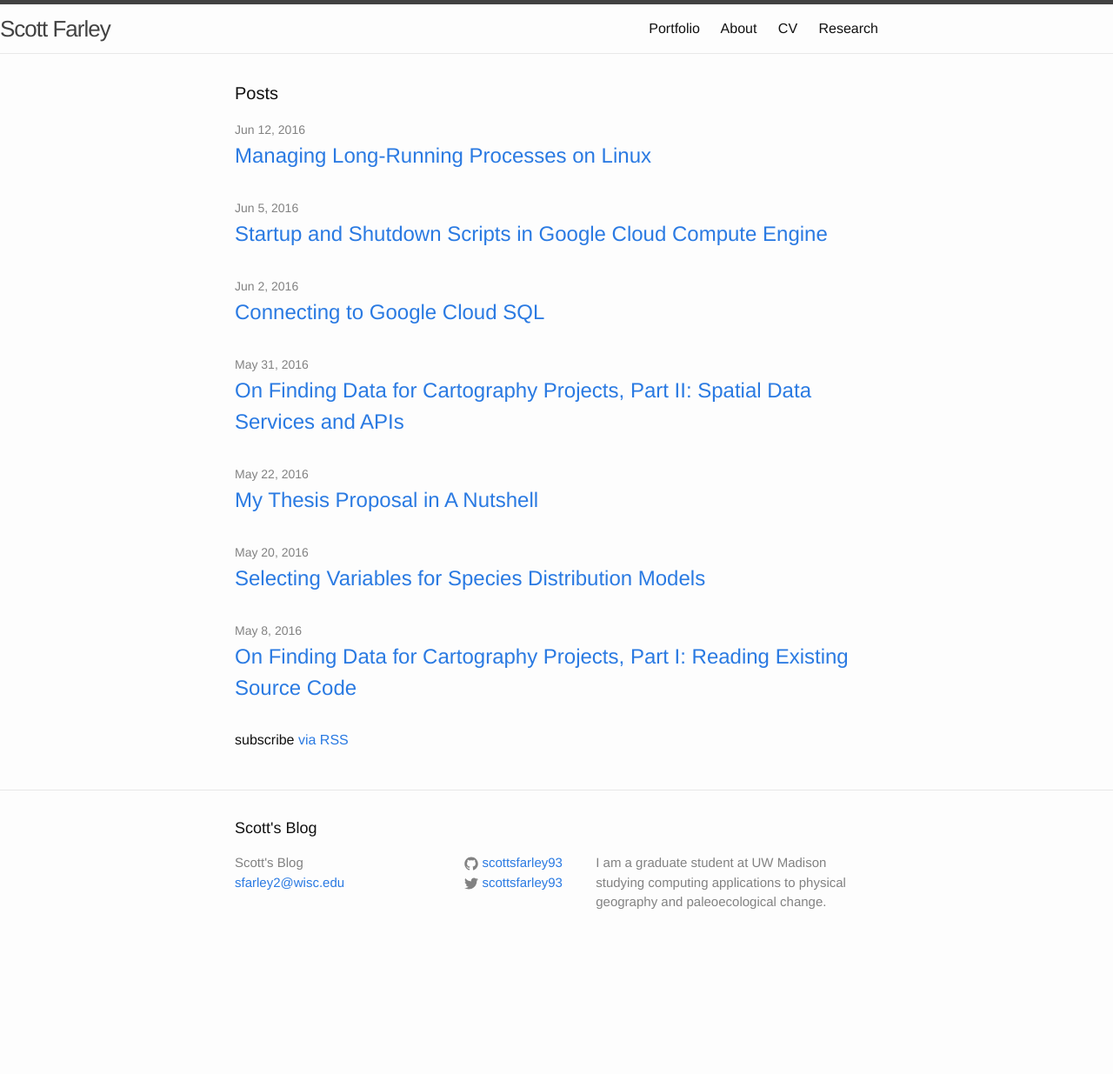
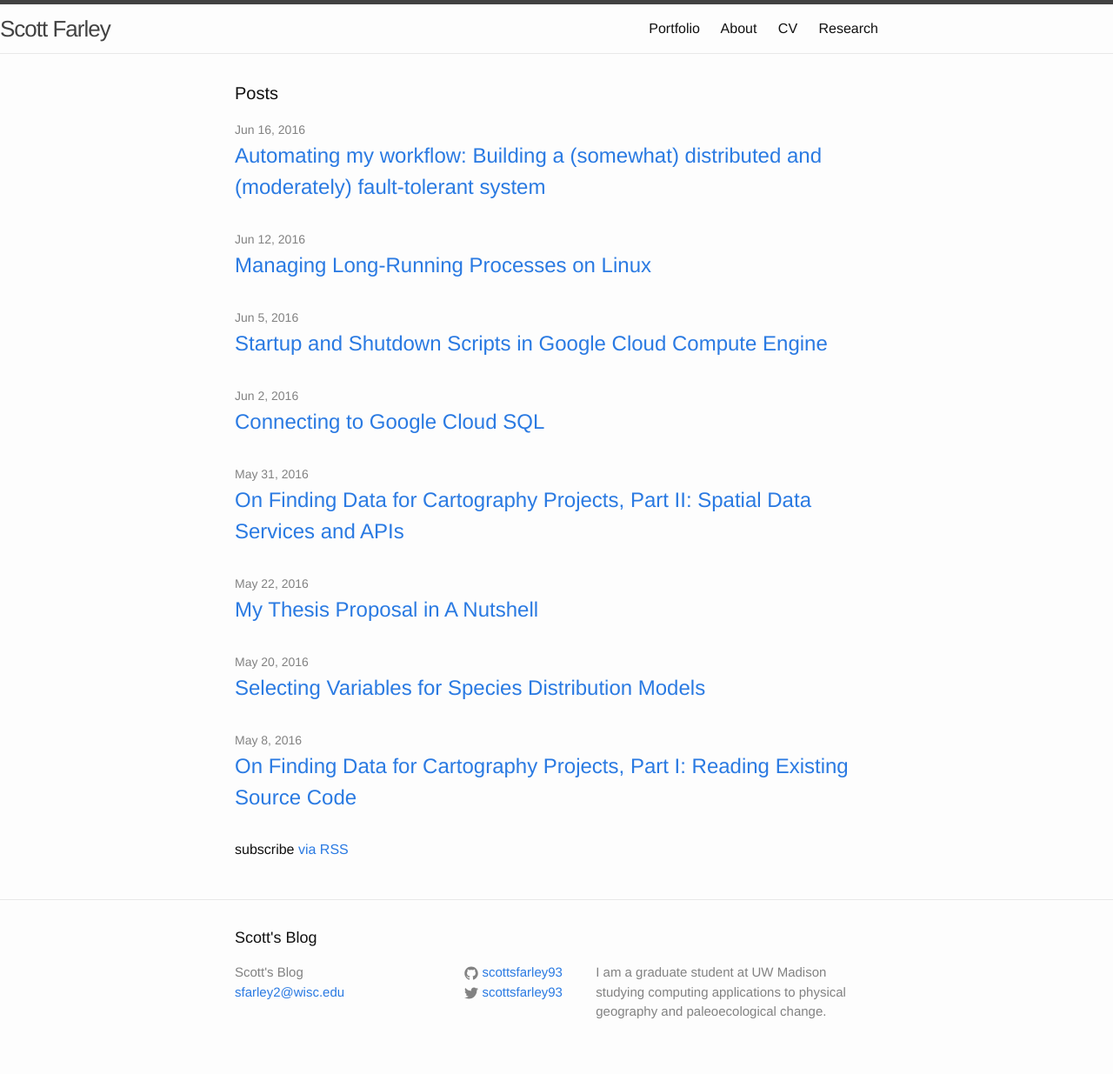
Before and after one commit to scottsfarley93/scottsfarley93.github.io, a Jekyll site: the page built from index.html, in a window 1280 px wide. Shown: the whole page at 87% size. Built offline with Jekyll 4.4.1, drawn with Linux system fonts in a browser that asks for light colours; before the commit the page ends 1109 px from its top, so only the background shows below that; some of the changed lines change nothing that is shown.

Commit message:
Add post

````diff
--- a/_config.yml
+++ b/_config.yml
@@ -11,7 +11,7 @@ email: sfarley2@wisc.edu
 description: > # this means to ignore newlines until "baseurl:"
   I am a graduate student at UW Madison studying computing applications to
   physical geography and paleoecological change.
-baseurl: "/blog" # the subpath of your site, e.g. /blog
+baseurl: "" # the subpath of your site, e.g. /blog
 url: "http://scottsfarley.com" # the base hostname & protocol for your site
 twitter_username: scottsfarley93
 github_username:  scottsfarley93
--- /dev/null
+++ b/_posts/2016-06-16-Computing-Configuration-Update.markdown
@@ -0,0 +1,60 @@
+---
+layout: post
+title:  "Automating my workflow: Building a (somewhat) distributed and (moderately) fault-tolerant system"
+date:   2016-06-16 8:22:52 -0500
+categories: Research CloudComputing
+---
+
+I've made significant progress in getting a couple of Google's computers to do my bidding (aka my thesis), in an automated way, so I thought I would share my experience setting up my cluster, and, specifically, the configuration of computing nodes and database/control nodes.  My setup draws on a bit on the design of larger systems like Hadoop, which create frameworks for massively large and distributed fault-tolerant systems.  In short, I have one Master Node that hosts a database and a control script, and a pool of compute nodes that are fault-tolerant and designed only for computing.  The compute nodes don't have to know anything about the progress of the entire project and can handle being shut down mid-run, and the control node doesn't have to know anything about the simulations being computed.
+
+### Requirements:
+1.  *Database:* Needed to store the potentially large number of results obtained from the simulations
+2.  *Configurable Computers:*  A main point of my thesis is that I can control the (virtual) hardware parameters of different computers and see how the simulation time responds.  Thus, I need a pool of computers with which I can control these parameters.
+3.  *Automation:* I've proposed the collection of ~84,400 different simulations on approximately 2,000 different hardware configurations. I don't have the time or willpower to set all of these up manually, so I need a way to automate the process.
+4.  *API Access (optional):* I am into API design and visualization, so I want to have an internet based method of getting the completion statistics for the project.  That way I can build a cool dashboard for the results and stuff, but this is last on the list of requirements.
+
+### Platform:
+I've decided to use the [Google Cloud](http://cloud.google.com) platform because of (a.) Its option for creating custom machine types that do not conform to predefined cloud computing servers and (b.) because of its free trial that allowed me to get a bunch more experiments in without the cost.  So far, my experience with google cloud has been overall positive, but not great.  There is an extensive amount of documentation on it, but it's very dense and challenging if you don't already have experience working within their frameworks.  There is only a limited amount of blogs/stackoverflows/etc to refer to if you encounter an error or problem.  On the other hand, there's multiple ways of accessing your resources (console, REST api, command line), and several dashboards that give you a visualization of what's happening.  So we've chosen the platform.
+
+### Approach
+Based on the need to many, many different computing configurations and the automation/database needs, I think it makes sense to split the virtual servers I'll have on the cloud into two groups. At any one time I will have one or many servers that will actually be doing the job of computing the species distribution models and assessing their time and accuracy (compute nodes).  At the same time, I will have one server that hosts the database and the API, starts and stops the computing instances, and cleans up the workspace when necessary (Master Node). This approach allows me to use Google's preemptible instances, which cost much less, but have the potential to be dropped due to system demand at any time.
+
+### Top-Level Infrastructure
+The top-level infrastructure is composed of two parts: the central database and the Master Node.  In truly distributed systems, the system would not need access to a centralized database, instead each compute node would be able to do its own thing.  This strategy seemed like overkill and difficult to implement for this project, so I kept a single centralized database -- hope it doesn't crash.  I started out using Google's CloudSQL, which was really a pain to set up, a pain to get data into, and a pain to get data out of.  So I stopped using it. Instead I run a small virtual server (f1-micro) so that I can SSH into it and not need the [very confusing](% post_url 2016-6-2-adventures-in-google-cloud-I %) CloudSQL Proxy required for I/O into the database.
+
+Also hosted on this small server, but conceptually different is a set of scripts that make up the 'brain' of the experiment. One of these scripts runs standard SQL queries against the database to determine the current position within the pool of experiments I want to accomplish.  This is the basis for the API, developed in node.js, and also the basis for the script that controls the setup and teardown of the compute nodes.
+
+#### Configuring and building the virtual instances
+The steps to building and configuring the pool of computing nodes takes follows this general process:
+1.  The MasterNode.py script uses the (daemonized [always running]) node.js web backend to query the database to ask "What experiments have not yet been marked as DONE?".  The computing script could also mark experiments as "LEGACY", "INTERRUPTED", or "ERROR" depending on the conditions at runtime.  If they have not yet been computed, they are marked in the database as "NOT STARTED". So MasterNode asks for everything that's not "DONE", and forces a re-compute if a simulation errored or was cut short.
+
+2.  The central database, via the API, responds with a JSON object that contains the number of cores and memory needed for the next experiment (but not the other experimental parameters like number of training examples or spatial resolution).
+
+3. MasterNode parses the JSON and then uses the ```gcloud``` tools to create a pool of computers that have the memory and number of cores specified by the database response.  This pool of virtual instances is automatically created with a startup script that installs the necessary software and files to run the computing experiments.
+
+#### Running the simulations; Reporting the results
+Now that I have the pool of virtual instances at my disposal, I can use them to run the SDM simulations, time their execution, and report back to the central database.  There are typically between 160 and 400 simulations to be done for every computing configuration (cores & memory), so on each node is an inner loop that looks like this:
+
+0.  Startup script installs git, mysql, and R.  Git clones the most recent version of the project repository which has all of the files needed for the computation.  R starts execution of the timeSDM.R script which controls the flow of execution for this node.
+1.  RScript queries the central database to ask "I am a compute of x cores and y GB memory, what experiments can I do?".
+2.  The database responds with a single JSON row that contains all of the necessary parameters to actually run the SDM simulation (spatial resolution, taxon, number of training examples, etc).
+3.  RSCript parses the response and loads the correct set of variables, then runs the SDM model.
+    1.  Fit the model (fitTime)
+    2.  Project the model to AD 2100 (predictTime)
+    3.  Evaluate accuracy (accuracyTime)
+    4.  Return overall time, fitTime, predictTime, accuracyTime, and several measures of accuracy
+4.  RScript reports results back to the database.
+5.  Repeat until no experiments that are not "DONE" remain to be completed by a computer of this number cores and amount of memory.
+
+If an instance gets shut down due to preemption (or my incompetence) a shutdown script will be fired. This script records in the database that the experiment was cut off (INTERRUPTED) at some point before successful completion, and that it should be completed again in the future.
+
+#### Managing virtual infrastructure
+Because Google charges you by the minute as you use their servers, and because I have to do a lot of different experiments and don't have that much time do them, it is ideal to automatically tear down the servers and start a new pool as soon as one computing configuration has finished. So, while the computing nodes are doing their computing thing, the MasterNode is doing this:
+1.  Repeated polling every 30 seconds:
+    1.  MasterNode used the API to ask the database "What percentage of the experiments in this group have been completed?"
+    2.  The database responds with a percentage ("DONE" / total)
+2.  If the percentage is 100%, everything has been completed, so MasterNode will use ```gcloud``` to delete the individual server instances, the instance group pool the they are part of, and the template used to create the instances.  After this, only the Master Compute Node server with the database on it still remains in my pool of Google resources.
+3.  Repeat.  Configure and build a new pool of instances for the next memory/cores combination.
+
+### Conclusion
+This method so far works pretty well.  Sometimes, the shutdown scripts don't actually fire (there are known bugs), and so I have one or two experiments that are continuously marked as "STARTED".  This is a problem for the MasterNode, because the database will continuously report something link 99.75% complete, but will never reach 100%.  When this happens, I need to go in and manually mark the session as closed and the experiments as INTERRUPTED, and then the normal flow of execution can continue.  So I have to remain watchful, but I don't have to do everything.
````
Also changed, not shown: 11 other files.
